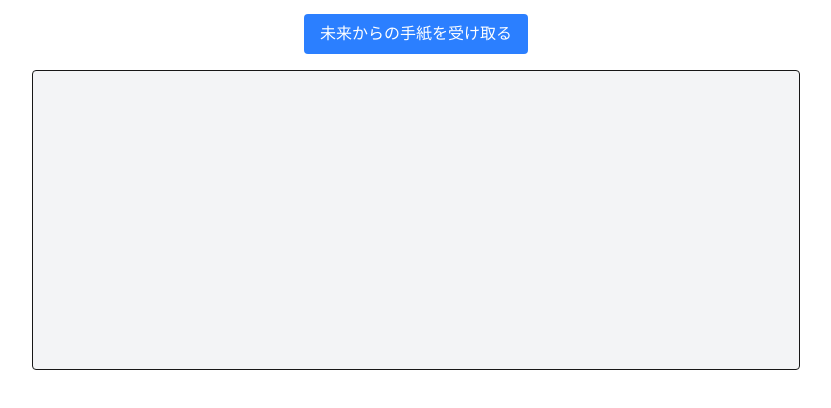
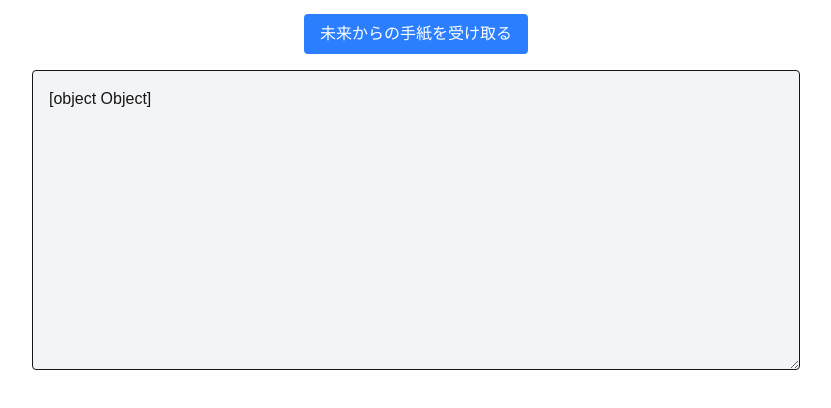
Before and after one commit to satoshi-murata-scl/my-future-letter, a Next.js app: page / in a window 1280 px wide. Shown: the part 318-726 px from the top of the page, without its empty margins (224-1055 px from the left). Built offline with nearby package versions, Linux system fonts and the light colour scheme.

Commit message:
Fix: スクロール対応 & ストリーミング表示改善

```diff
--- a/app/page.js
+++ b/app/page.js
@@ -1,11 +1,12 @@
 "use client";
-import { useState } from "react";
+import { useState, useRef, useEffect } from "react";
 
 export default function Home() {
   const [currentSituation, setCurrentSituation] = useState("");
   const [futureGoals, setFutureGoals] = useState("");
   const [letter, setLetter] = useState(""); // 手紙の内容
   const [loading, setLoading] = useState(false); // ロード中の状態
+  const letterRef = useRef(null); // スクロール用の参照
 
   async function fetchLetter() {
     setLetter(""); // 手紙をクリア
@@ -24,10 +25,17 @@ export default function Home() {
     while (true) {
       const { done, value } = await reader.read();
       if (done) break;
-      result += decoder.decode(value, { stream: true });
+      const chunk = decoder.decode(value, { stream: true });
+      result += chunk;
 
-      // **改行を適切に反映し、リアルタイム表示**
       setLetter(result.replace(/\n\n/g, "\n\n"));
+
+      // ✅ 自動スクロール処理を追加
+      setTimeout(() => {
+        if (letterRef.current) {
+          letterRef.current.scrollTop = letterRef.current.scrollHeight;
+        }
+      }, 100);
     }
 
     setLoading(false); // ロード状態をOFF
@@ -59,10 +67,14 @@ export default function Home() {
         {loading ? "作成中..." : "未来からの手紙を受け取る"}
       </button>
 
-      {/* **✅ 出力エリアをスクロール可能にする修正** */}
-      <div className="w-full max-w-3xl mt-4 p-4 border rounded bg-gray-100 min-h-[300px] max-h-[500px] overflow-y-auto">
-        {loading ? <p>手紙を作成中...</p> : <p style={{ whiteSpace: "pre-line" }}>{letter}</p>}
-      </div>
+      {/* ✅ 出力エリアをスクロール可能に */}
+      <textarea
+        ref={letterRef}
+        className="w-full max-w-3xl mt-4 p-4 border rounded bg-gray-100 min-h-[300px] max-h-[500px] overflow-y-auto"
+        style={{ whiteSpace: "pre-line" }}
+      >
+        {loading ? <p>手紙を作成中...</p> : <p>{letter}</p>}
+      </textarea>
     </main>
   );
 }
```
